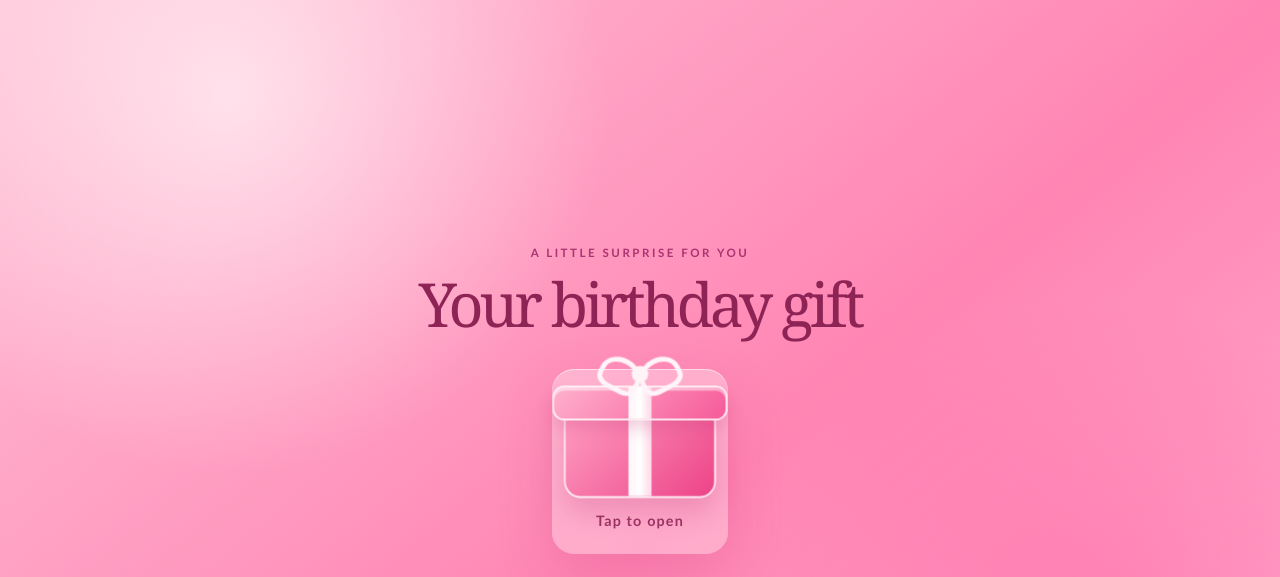
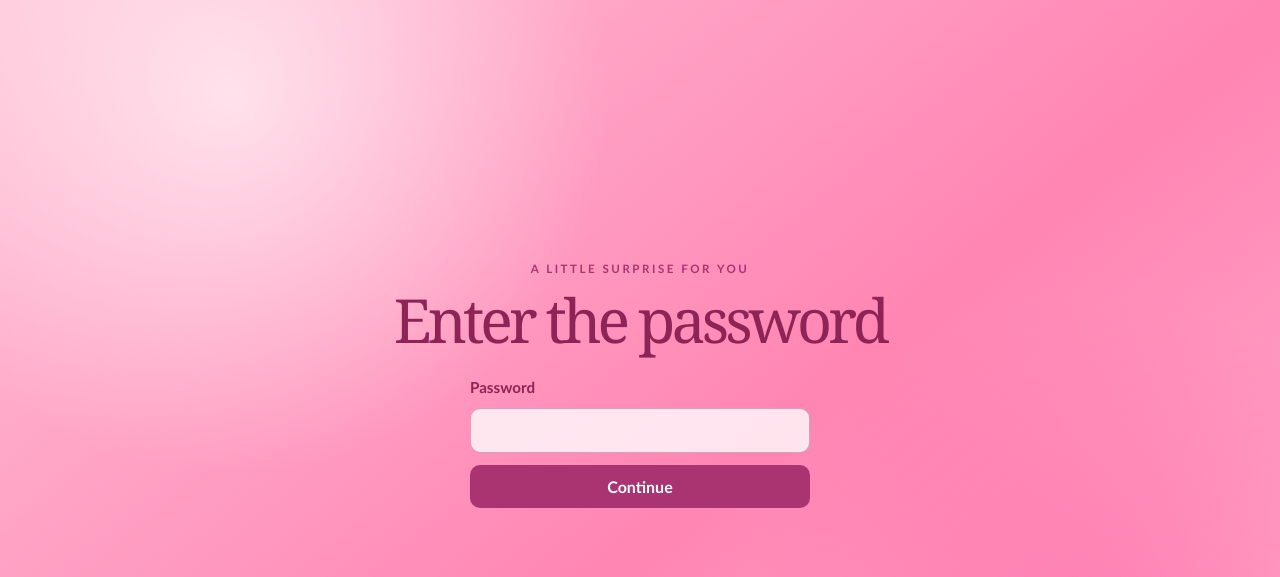
Before and after one commit to arafat51yasin1-hash/my-portfolio, a plain HTML site: page birthday-wish/index.html in a window 1280 px wide. Shown: the top 577 px of the page. Drawn offline with Linux system fonts and the light colour scheme.

Commit message:
Add password gate to birthday wish
Co-authored-by: Copilot <223556219+Copilot@users.noreply.github.com>

```diff
--- a/birthday-wish/index.html
+++ b/birthday-wish/index.html
@@ -11,9 +11,19 @@
 </head>
 <body>
     <div class="gift-gate" id="gift-gate" role="dialog" aria-modal="true" aria-labelledby="gift-gate-title">
-        <div class="gift-gate-content">
+        <div class="gift-gate-content" id="password-gate">
             <p class="gift-gate-kicker">A LITTLE SURPRISE FOR YOU</p>
-            <h1 id="gift-gate-title">Your birthday gift</h1>
+            <h1 id="gift-gate-title">Enter the password</h1>
+            <form class="password-form" id="password-form">
+                <label for="birthday-password">Password</label>
+                <input id="birthday-password" name="password" type="password" autocomplete="current-password" required>
+                <button class="password-submit" type="submit">Continue</button>
+                <p class="password-error" id="password-error" role="alert" aria-live="polite"></p>
+            </form>
+        </div>
+        <div class="gift-gate-content" id="gift-gate-content" hidden>
+            <p class="gift-gate-kicker">A LITTLE SURPRISE FOR YOU</p>
+            <h1>Your birthday gift</h1>
             <button class="gift-gate-button" id="gift-gate-button" type="button" aria-label="Open your birthday gift">
                 <span class="gift-box" id="gift-box" aria-hidden="true">
                     <span class="gift-sparkle sparkle-left">✦</span>
--- a/birthday-wish/script.js
+++ b/birthday-wish/script.js
@@ -1,7 +1,14 @@
+const BIRTHDAY_PASSWORD = "love you aru";
+
 const surpriseButton = document.querySelector("#surprise-button");
 const birthdayMessage = document.querySelector("#birthday-message");
 const birthdayPage = document.querySelector("#birthday-page");
 const giftGate = document.querySelector("#gift-gate");
+const passwordGate = document.querySelector("#password-gate");
+const passwordForm = document.querySelector("#password-form");
+const passwordInput = document.querySelector("#birthday-password");
+const passwordError = document.querySelector("#password-error");
+const giftGateContent = document.querySelector("#gift-gate-content");
 const giftGateButton = document.querySelector("#gift-gate-button");
 const giftBox = document.querySelector("#gift-box");
 const giftLid = document.querySelector(".gift-lid");
@@ -42,5 +49,26 @@ function celebrate() {
     }
 }
 
+passwordForm.addEventListener("submit", (event) => {
+    event.preventDefault();
+
+    if (passwordInput.value !== BIRTHDAY_PASSWORD) {
+        passwordError.textContent = "That password doesn't match. Please try again.";
+        passwordInput.setAttribute("aria-invalid", "true");
+        passwordInput.focus();
+        return;
+    }
+
+    passwordError.textContent = "";
+    passwordInput.removeAttribute("aria-invalid");
+    passwordGate.hidden = true;
+    giftGateContent.hidden = false;
+});
+
+passwordInput.addEventListener("input", () => {
+    passwordError.textContent = "";
+    passwordInput.removeAttribute("aria-invalid");
+});
+
 giftGateButton.addEventListener("click", openBirthdayPage, { once: true });
 surpriseButton.addEventListener("click", celebrate, { once: true });
--- a/birthday-wish/style.css
+++ b/birthday-wish/style.css
@@ -52,6 +52,10 @@ body:not(.gift-opened) {
     display: none;
 }
 
+.gift-gate [hidden] {
+    display: none;
+}
+
 .gift-gate.is-dismissed {
     opacity: 0;
     pointer-events: none;
@@ -94,6 +98,62 @@ body:not(.gift-opened) {
     font-size: clamp(2.2rem, 8vw, 3.8rem);
     font-weight: 400;
     line-height: 1.1;
+}
+
+.password-form {
+    display: grid;
+    width: min(100%, 340px);
+    gap: 12px;
+    margin-top: 12px;
+    color: #8e2456;
+    text-align: left;
+}
+
+.password-form label {
+    font-size: 0.95rem;
+    font-weight: 700;
+}
+
+.password-form input {
+    width: 100%;
+    padding: 12px 14px;
+    border: 1px solid rgb(142 36 86 / 35%);
+    border-radius: 10px;
+    background: rgb(255 255 255 / 78%);
+    color: #6d1742;
+    font: inherit;
+}
+
+.password-form input:focus-visible,
+.password-submit:focus-visible {
+    outline: 3px solid #a91f61;
+    outline-offset: 3px;
+}
+
+.password-form input[aria-invalid="true"] {
+    border-color: #b4235b;
+}
+
+.password-submit {
+    padding: 12px 16px;
+    border: 0;
+    border-radius: 10px;
+    background: #a93471;
+    color: #fff;
+    font: inherit;
+    font-weight: 700;
+    cursor: pointer;
+}
+
+.password-submit:hover {
+    background: #8e2456;
+}
+
+.password-error {
+    min-height: 1.25em;
+    margin: 0;
+    color: #a51f50;
+    font-size: 0.9rem;
 }
 
 .gift-gate-button {
```
